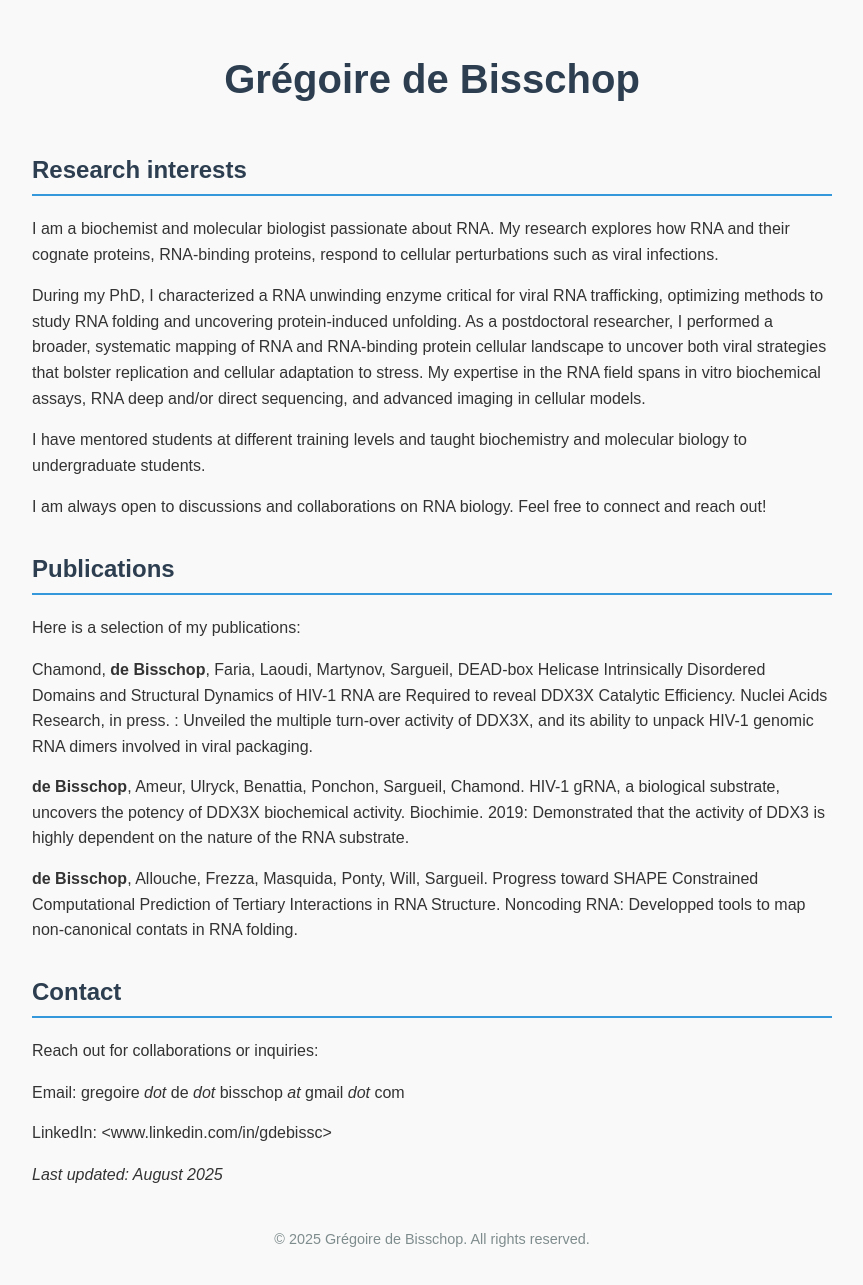
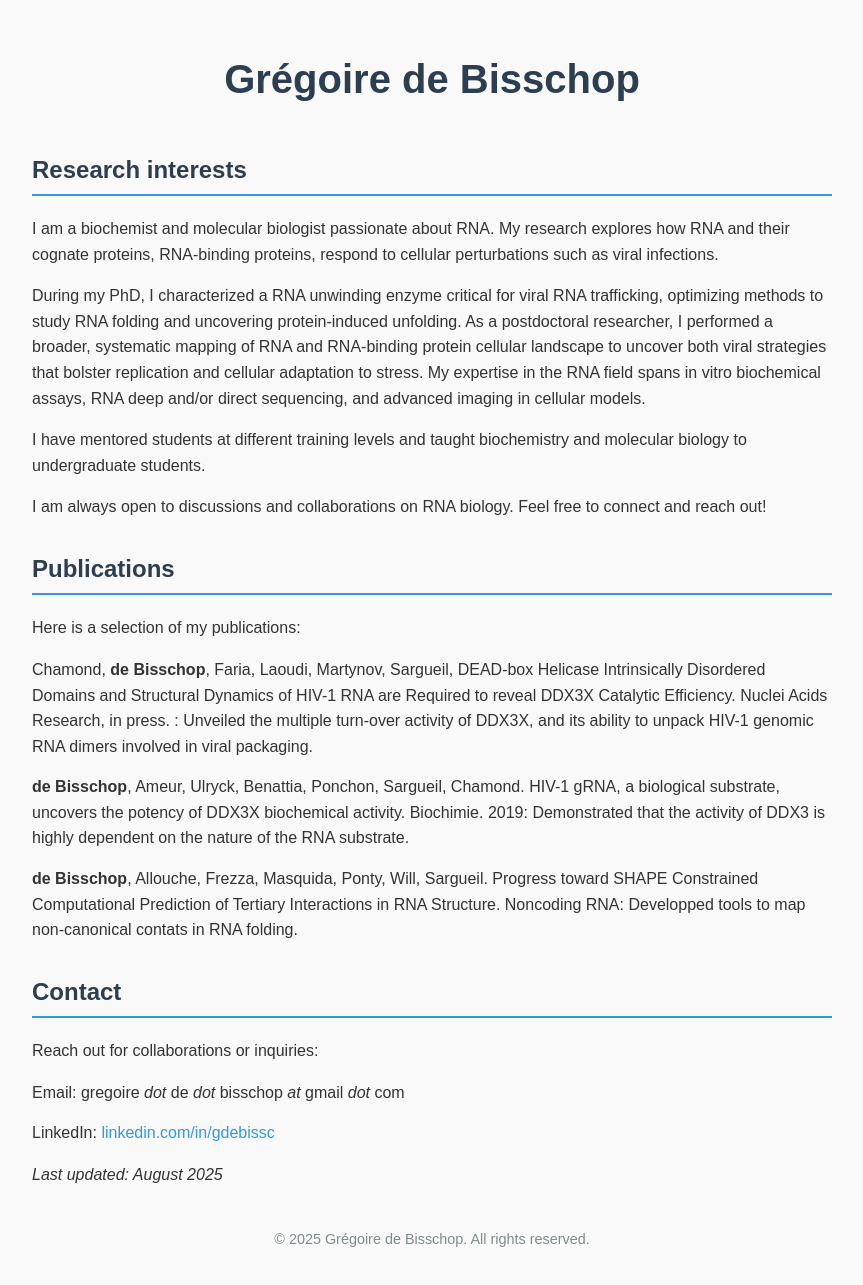
Before and after one commit to gdebissc/gdebissc.github.io, a Jekyll site: the page built from index.md, in a window 1280 px wide. Shown: the whole page, without its empty margins (208-1071 px from the left). Built offline with Jekyll 4.4.1, drawn with Linux system fonts in a browser that asks for light colours; part of the change alters nothing that is shown.

Commit message:
Update index.md

```diff
--- a/index.md
+++ b/index.md
@@ -26,6 +26,6 @@ Here is a selection of my publications:
 
 Reach out for collaborations or inquiries:
 - Email: gregoire *dot* de *dot* bisschop *at* gmail *dot* com
-- LinkedIn: <www.linkedin.com/in/gdebissc>
+- LinkedIn: [linkedin.com/in/gdebissc](https://www.linkedin.com/in/gdebissc)
 
 *Last updated: August 2025*
```
